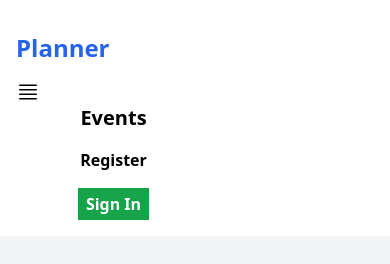
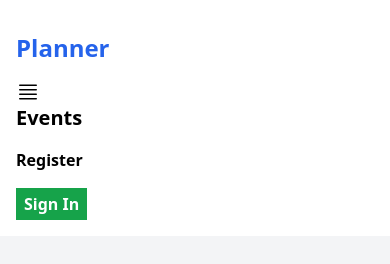
Before and after one commit to TesleemOla/Event-Management, a Next.js app: page / in a window 390 px wide. Both pictures are taken after a click on the button 211 px from the left and 92 px from the top of the page. Shown: the top 264 px of the page. Built offline with nearby package versions, Linux system fonts and the light colour scheme; no server answers; the database is empty.

Commit message:
mobile nav changes

```diff
--- a/app/Components/Header.tsx
+++ b/app/Components/Header.tsx
@@ -21,10 +21,10 @@ const Header = () => {
             <Burger />
           </button>
 
-      <nav className={clsx(`flex flex-col gap-4 items-center w-1/2 md:w-auto md:flex-row md:gap-10`,
+      <nav className={clsx(`flex flex-col gap-4 items-start w-1/2 md:items-center md:w-auto md:flex-row md:gap-10`,
           !openNav && "hidden md:flex", openNav && 'flex'
         )}>
-            <Link href="/Events" className=" font-bold text-xl">
+            <Link href="/Events" className="font-bold text-xl">
                 Events
             </Link>
             {route === "/Events" && <Link href="Events/createEvent" className=" font-bold text-xl">
```
